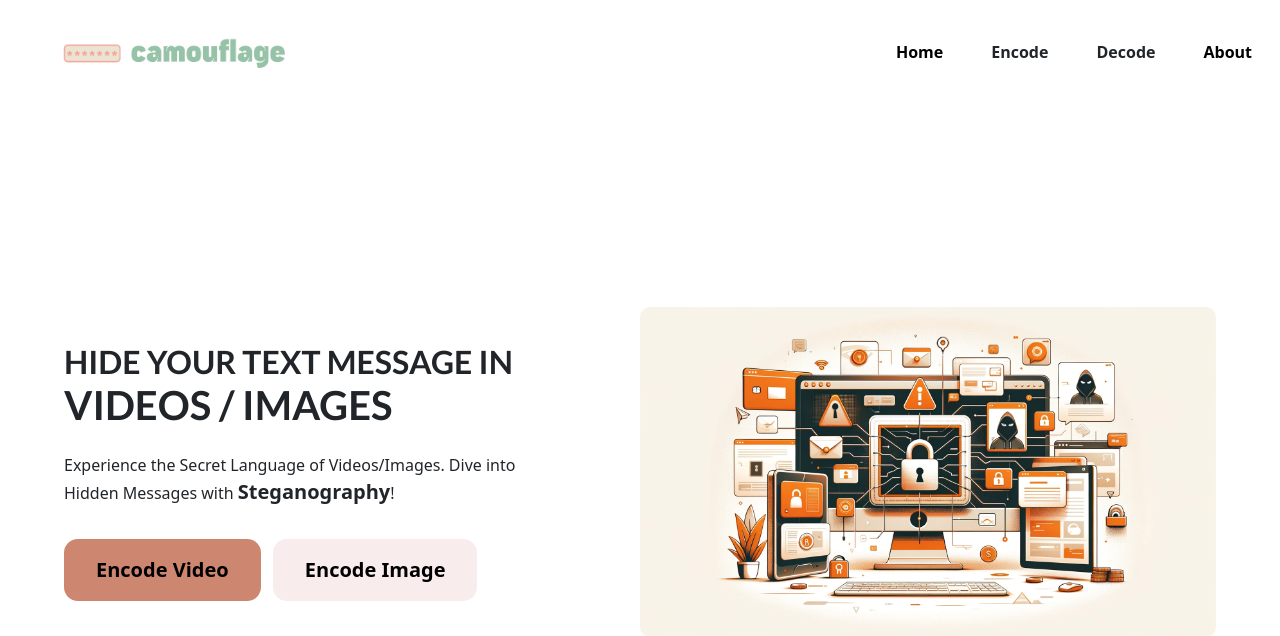
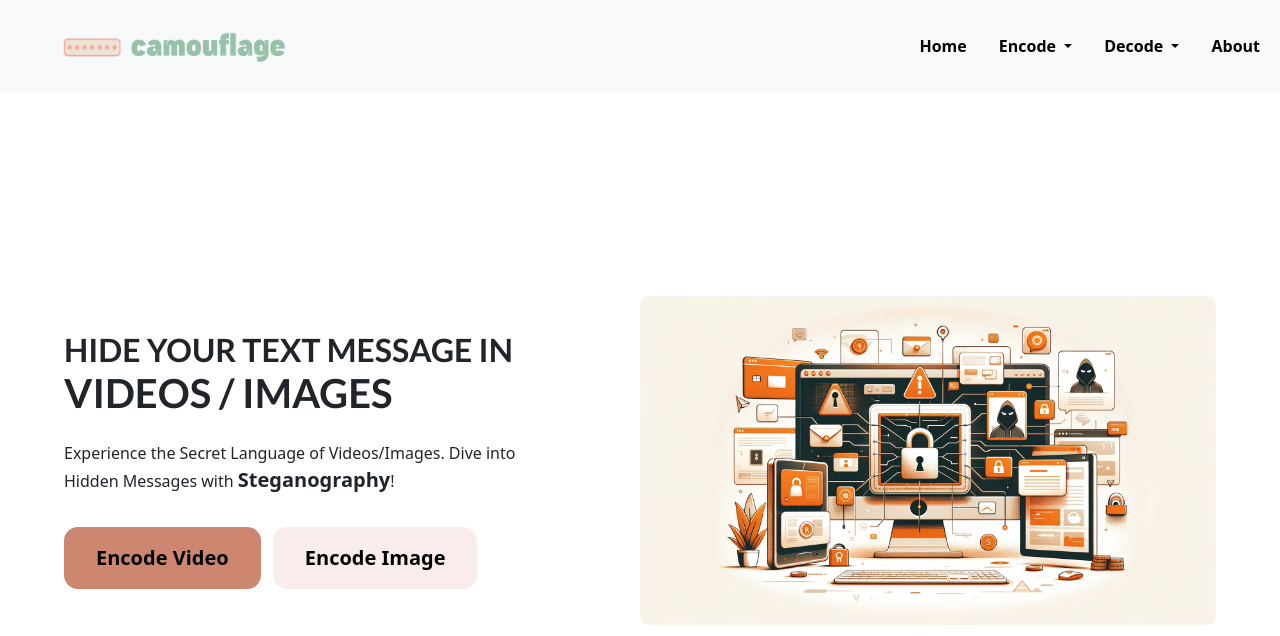
Before and after one commit to whyme-duh/video-steganography, a Django app: page / in a window 1280 px wide. Shown: the top 636 px of the page. Run offline with Django 4.2, Linux system fonts and the light colour scheme; some libraries are stand-ins or nearby versions.

Commit message:
completion of improving the design of the web

```diff
--- a/core/static/style.css
+++ b/core/static/style.css
@@ -131,6 +131,7 @@ nav {
         opacity: 1;
     }
 }
+
 .top-part {
     display: flex;
     justify-content: space-between;
--- a/core/templates/core/index.html
+++ b/core/templates/core/index.html
@@ -16,44 +16,54 @@
 
 <body>
   <header>
-		<nav class=" navbar navbar-expand-lg  ">
-			<div class="container-fluid ps-md-5 pe-md-1 p-md-2">
-			  <a href="{% url 'home'%}">
-          <img src="{% static 'camouflage.png'%}" class="logopic" width="250px">
+		<nav class="navbar navbar-expand-lg navbar-light bg-light">
+      <div class="container-fluid ps-md-5 pe-md-1 p-md-2">
+
+        <a class="navbar-brand" href="{% url 'home' %}">
+          <img src="{% static 'camouflage.png' %}" class="logopic" alt="Camouflage Logo" style="width: 250px; height: auto;">
         </a>
+
         <button class="navbar-toggler" type="button" data-bs-toggle="collapse" data-bs-target="#navbarNav" aria-controls="navbarNav" aria-expanded="false" aria-label="Toggle navigation">
-          <span class="navbar-toggler-icon">
-            <i class="fa fa-navicon" style="font-size:25px;"></i>
-          </span>
+          <span class="navbar-toggler-icon"></span>
         </button>
-        <div class="collapse navbar-collapse justify-content-end " id="navbarNav">
-          <ul class="navbar-nav ">
-            <li class="nav-item p-md-4 p-sm-2">
-              <a href="{%url 'home' %}">Home</a>
+
+        <div class="collapse navbar-collapse justify-content-end" id="navbarNav">
+          <ul class="navbar-nav">
+
+            <li class="nav-item p-md-2 p-sm-1">
+              <a class="nav-link" href="{% url 'home' %}">Home</a>
             </li>
-            <li class="nav-item p-md-4" >
-              <div class="dropdown">Encode
-                <ul class="dropdown-menu">
-                  <li class="nav-item"><a href="{%url 'encode' %}">Video Encoding </a></li><hr>
-                  <li class="nav-item"><a href="{%url 'image-steg' %}">Image Encoding</a></li>
-                </ul>
-              </div>
+
+            <li class="nav-item dropdown p-md-2">
+              <a class="nav-link dropdown-toggle" href="#" id="encodeDropdown" role="button" data-bs-toggle="dropdown" aria-expanded="false">
+                Encode
+              </a>
+              <ul class="dropdown-menu" aria-labelledby="encodeDropdown">
+                <li><a class="dropdown-item" href="{% url 'encode' %}">Video Encoding</a></li>
+                <li><hr class="dropdown-divider"></li>
+                <li><a class="dropdown-item" href="{% url 'image-steg' %}">Image Encoding</a></li>
+              </ul>
             </li>
-            <li class="nav-item p-md-4" >
-              <div class="dropdown">Decode
-                <ul class="dropdown-menu">
-                  <li class="nav-item"><a href="{%url 'decode' %}">Video Decoding</a></li><hr>
-                  <li class="nav-item"><a href="{%url 'image-decode' %}">Image Decoding</a></li>
-                </ul>
-              </div>
+
+            <li class="nav-item dropdown p-md-2">
+              <a class="nav-link dropdown-toggle" href="#" id="decodeDropdown" role="button" data-bs-toggle="dropdown" aria-expanded="false">
+                Decode
+              </a>
+              <ul class="dropdown-menu" aria-labelledby="decodeDropdown">
+                <li><a class="dropdown-item" href="{% url 'decode' %}">Video Decoding</a></li>
+                <li><hr class="dropdown-divider"></li>
+                <li><a class="dropdown-item" href="{% url 'image-decode' %}">Image Decoding</a></li>
+              </ul>
             </li>
-            <li class="nav-item p-md-4">
-              <a href="{%url 'aboutus' %}">About</a>
+
+            <li class="nav-item p-md-2">
+              <a class="nav-link" href="{% url 'aboutus' %}">About</a>
             </li>
+
           </ul>
+        </div>
       </div>
-			</div>
-		</nav>
+    </nav>
 	</header>
 
   {% if messages %}
```
Also changed, not shown: camouflage/settings.py (+4 -10 lines), 1 other file.
